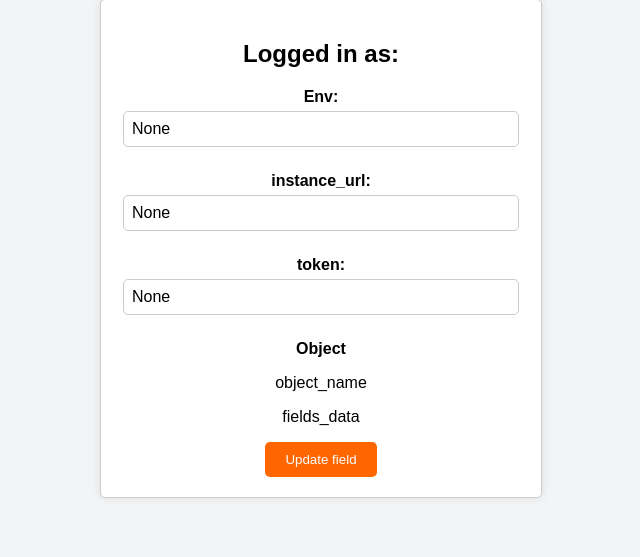
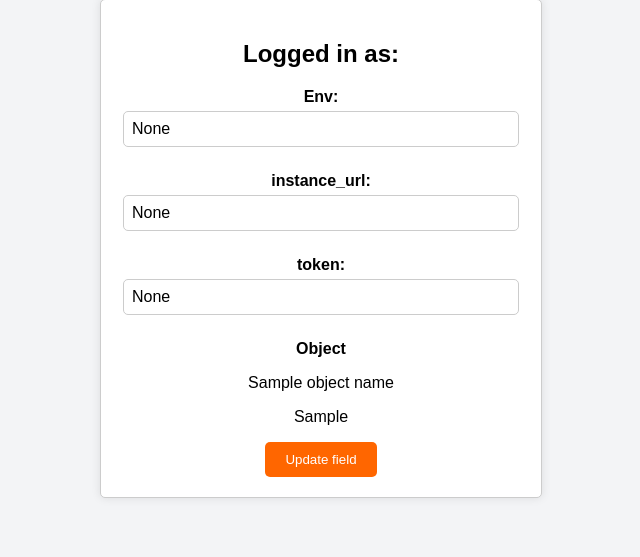
Before and after one commit to yahyajamaldine/flowsiti, a Flask app: template app/templates/clienttest.html in a window 1280 px wide. Shown: the part 243-800 px from the top of the page, without its empty margins (319-959 px from the left). Run offline with Flask 3, Linux system fonts and the light colour scheme; the template is opened without the code that fills it: values that come from a table or form of the project are taken from there, most other values are stand-ins (such as "Sample title", 1, 10 or a date in 2020).

Commit message:
test field

```diff
--- a/app/templates/clienttest.html
+++ b/app/templates/clienttest.html
@@ -116,7 +116,7 @@
                         <div class="form-group">
                             <label for="customObjectDropdown">Object</label>
                             {% if object_name %}
-                             <p> object_name</p>
+                             <p> {{ object_name }}</p>
                             {% else %}
                             <p>No custom objects found.</p>
                             {% endif %}
@@ -124,7 +124,7 @@
 
              {% if fields_data %}
 
-           <p>fields_data</p>
+           <p>{{ fields_data }}</p>
           {% endif %}
 
                 </div>
```
